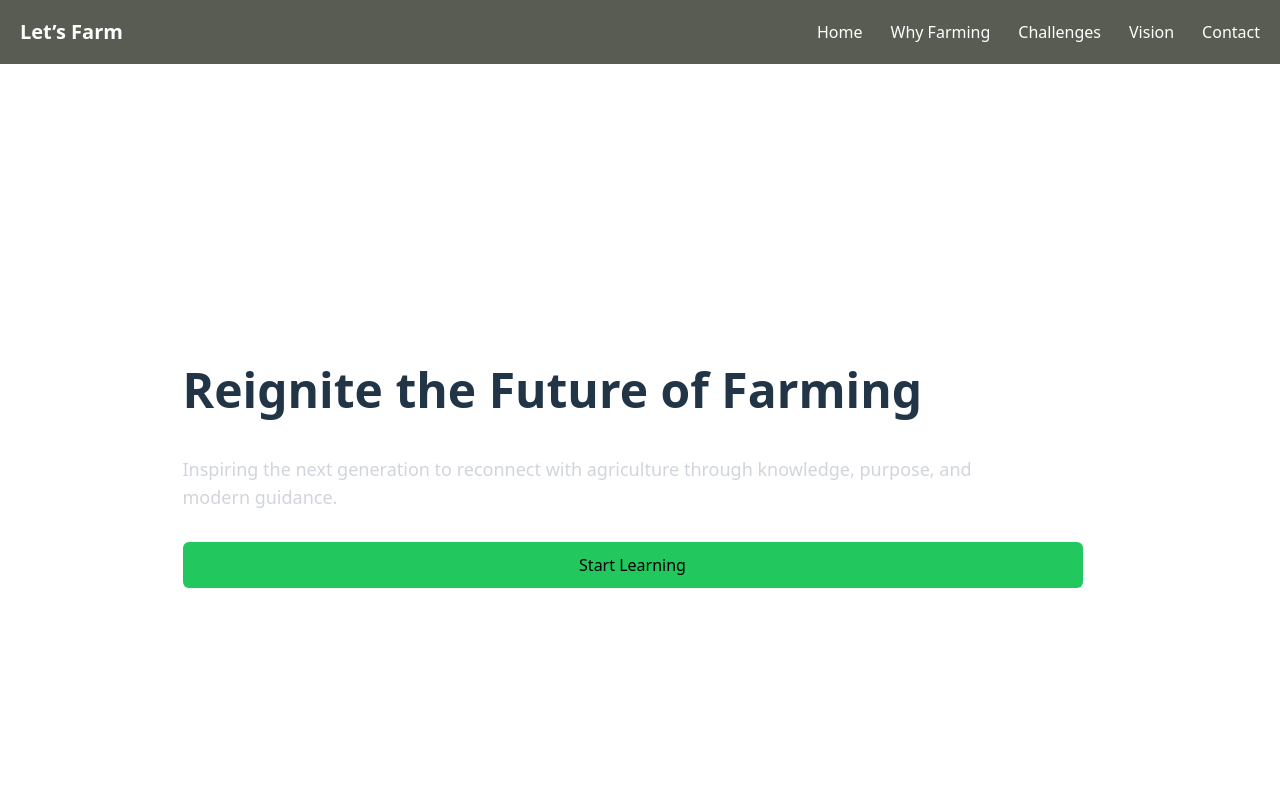
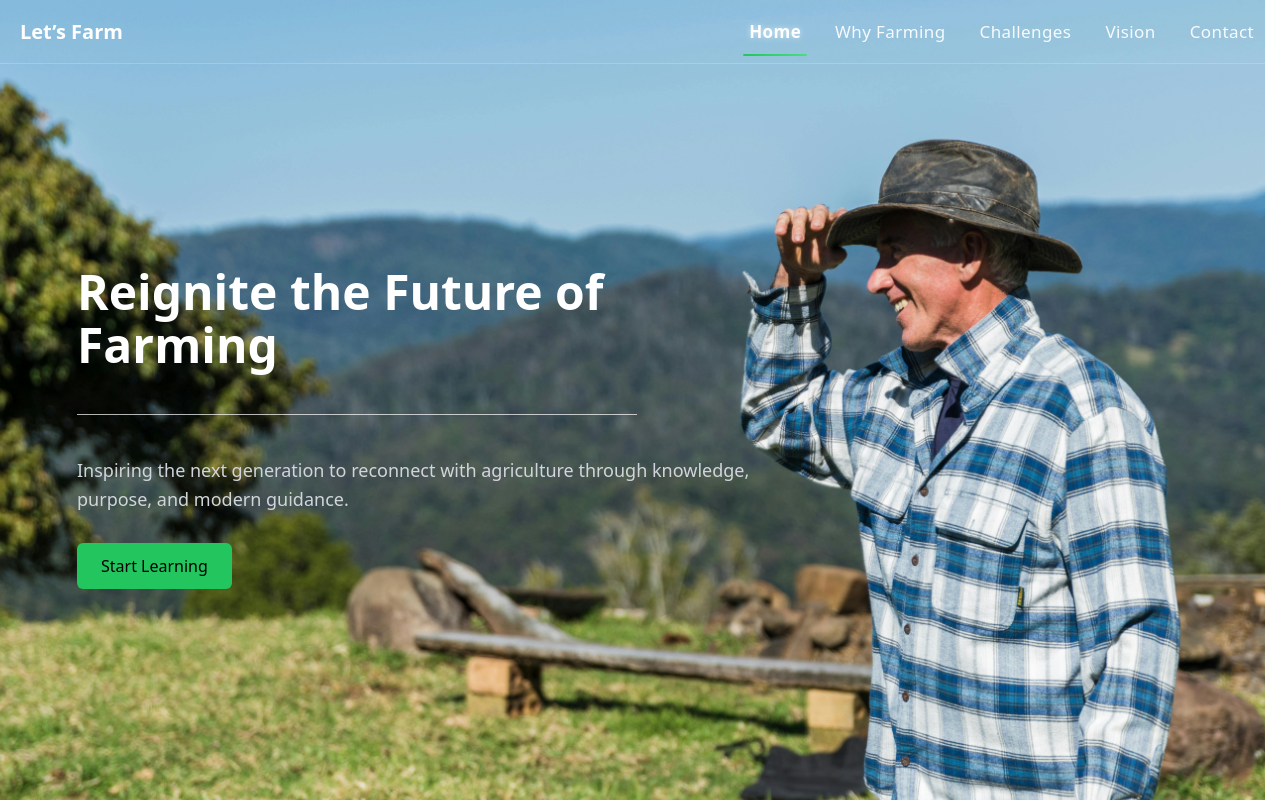
Before and after one commit to creat0r12/Lets-Farm, a React (Vite) app: page / in a window 1280 px wide. Shown: the top 800 px of the page. Built offline with nearby package versions, Linux system fonts and the light colour scheme.

Commit message:
till basic css

```diff
--- a/src/App.tsx
+++ b/src/App.tsx
@@ -3,17 +3,12 @@ import { Routes, Route } from "react-router-dom";
 
 import Navbar from "./components/Navbar";
 import Hero from "./components/Hero";
-// import WhyFarming from "./components/WhyFarming";
-// import Vision from "./components/Vision";
-// import HowWeHelp from "./components/HowWeHelp";
 import Challenges from "./components/Challenges";
 import TopPanel from "./components/TopPanel";
 import GuidedLearning from "./components/GuidedLearning";
 import FarmingMethods from "./components/FarmingMethods";
 import LearningOverview from "./components/LearningOverview";
 import HomeSlider from "./components/HomeSlider";
-
-
 
 function App() {
   const [isPanelOpen, setIsPanelOpen] = useState(false);
@@ -31,7 +26,11 @@ function App() {
 
   return (
     <>
-      <Navbar onSelect={handleNavSelect} />
+      {/* NAVBAR */}
+      <Navbar
+        onSelect={handleNavSelect}
+        isTopPanelOpen={isPanelOpen}
+      />
 
       {/* PAGE ROUTES */}
       <Routes>
@@ -44,10 +43,6 @@ function App() {
               <HomeSlider />
               <Challenges />
               <FarmingMethods />
-
-
-
-
             </>
           }
         />
@@ -62,14 +57,13 @@ function App() {
             </>
           }
         />
-
       </Routes>
 
-      {/* OVERLAY PANEL (NOT A PAGE) */}
+      {/* TOP OVERLAY PANEL */}
       <TopPanel
         isOpen={isPanelOpen}
         onClose={() => setIsPanelOpen(false)}
-        title={activeSection.toUpperCase()}
+        title={activeSection ? activeSection.toUpperCase() : ""}
       >
         {activeSection === "why" && (
           <p>
--- a/src/components/Challenges.css
+++ b/src/components/Challenges.css
@@ -24,6 +24,7 @@
 .challenges li {
   margin-bottom: 10px;
   color: #e0e0e0;
+
 }
 
 .highlight {
--- a/src/components/Hero.css
+++ b/src/components/Hero.css
@@ -1,20 +1,27 @@
 .hero {
-  padding: 80px 60px;
-  max-width: 900px;
-  margin: 0 auto;
+  margin-left: 61px;
+  width: 700px;
+
+  min-height: calc(100vh - 64px);
+
+  padding: 1rem 1rem 2rem;
   text-align: left;
-   min-height: calc(100vh - 64px);
-  padding: 1.5rem 1rem;
+
   display: flex;
   flex-direction: column;
   justify-content: center;
+
+  transform: translateY(-40px); /* keep vertical balance */
 }
 
+/* MAIN HEADING — clean, no glow */
 .hero h1 {
   font-size: 48px;
   margin-bottom: 20px;
+  color: #ffffff;
 }
 
+/* PARAGRAPH — readable & calm */
 .hero p {
   font-size: 18px;
   line-height: 1.6;
@@ -22,22 +29,32 @@
   color: #d1d5db;
 }
 
+/* BUTTON — simple & clear */
 .hero button {
   padding: 12px 24px;
   font-size: 16px;
-  background-color: #22c75e;
+  background-color: #22c55e;
   color: #000000;
   border: none;
   border-radius: 6px;
   cursor: pointer;
 }
 
+/* DIVIDER — simple thin line, no glow */
+.hero-divider {
+  width: 560px;
+  max-width: 90%;
+  height: 1px;
+  margin: 1.4rem 0;
+  background: rgba(255, 255, 255, 0.7);
+}
+
 
 
 /* for mobile */
-@media (max-width: 768px) {
+/* @media (max-width: 768px) {
   .hero h1 {
-    font-size: 28px;   /* was too big */
+    font-size: 28px;
     line-height: 1.3;
   }
 
@@ -50,5 +67,5 @@
     width: fit-content;
     align-self: center;
   }
-}
+} */
 /* for mobile  */
--- a/src/components/Hero.tsx
+++ b/src/components/Hero.tsx
@@ -2,11 +2,20 @@ import "./Hero.css";
 import { useNavigate } from "react-router-dom";
 
 const Hero = () => {
-  const navigate = useNavigate(); // ✅ hook inside component
+  const navigate = useNavigate();
 
   return (
     <section className="hero">
+      {/* Main content */}
+      <div className="hero-main">
         <h1>Reignite the Future of Farming</h1>
+      </div>
+
+      {/* Divider line */}
+      <div className="hero-divider"></div>
+
+      {/* Small / supporting content */}
+      <div className="hero-sub">
         <p>
           Inspiring the next generation to reconnect with agriculture through
           knowledge, purpose, and modern guidance.
@@ -21,6 +30,7 @@ const Hero = () => {
         >
           Start Learning
         </button>
+      </div>
     </section>
   );
 };
--- a/src/components/Navbar.css
+++ b/src/components/Navbar.css
@@ -6,7 +6,7 @@
   align-items: center;
 
   padding: 0 20px;             /* MOBILE SAFE */
-  background-color: #1b1f12b9;
+  background-color: #d7ffff07;
   color: white;
   box-sizing: border-box;
 
@@ -25,19 +25,83 @@
 .nav-links {
   list-style: none;
   display: flex;
-  gap: 28px;
+  align-items: center;
+
+  gap: 22px;                 /* balanced spacing */
   margin: 0;
   padding: 0;
-  font-size: 16px;
+
+  font-size: 17px;           /* slightly enlarged */
+  font-weight: 500;
+  letter-spacing: 0.4px;
 }
 
 
+
+
 .nav-links li {
+  position: relative;
   cursor: pointer;
+  padding: 6px 6px;
+
+color: rgba(255, 255, 255, 0.92);
+  font-size: 17px;
+  font-weight: 500;
+  letter-spacing: 0.4px;
+
+  transition:
+    color 0.25s ease,
+    text-shadow 0.25s ease,
+    transform 0.2s ease;
 }
 
+/* underline */
+.nav-links li::after {
+  content: "";
+  position: absolute;
+  left: 50%;
+  bottom: -6px;
+
+  width: 0%;
+  height: 2px;
+  background: linear-gradient(90deg, #22c55e, #4ade80);
+  border-radius: 2px;
+
+  transform: translateX(-50%);
+  transition: width 0.3s ease;
+}
+
+
+
+/* hover */
 .nav-links li:hover {
-    color: #22c55e;
+  color: rgba(255, 255, 255, 0.95);
+}
+
+.nav-links li:hover::after {
+  width: 100%;
+}
+
+.nav-links li:hover::after {
+  width: 100%;
+}
+
+
+
+/* =========================
+ACTIVE TAB (MAIN FEATURE)
+========================= */
+.nav-links li.active {
+  color: #ffffff;               /* keep text white */
+  font-weight: 600;
+
+  text-shadow:
+    0 0 6px rgba(255, 255, 255, 0.6); /* soft glow, readable */
+}
+
+.nav-links li.active::after {
+  width: 100%;
+  background: linear-gradient(90deg, #22c55e, #4ade80); /* green stays here */
 }
 
 .navbar-blur {
@@ -45,6 +109,24 @@
   opacity: 0.6;
   pointer-events: none;
 }
+
+.navbar {
+  border-bottom: 1px solid rgba(255, 255, 255, 0.18);
+}
+
+
+
+/* =========================
+NAVBAR + TOP PANEL BLEND
+========================= */
+.navbar.navbar-panel-open {
+  background: rgba(63, 63, 62, 0.536); /* SAME as TopPanel */
+  backdrop-filter: blur(8px);
+  -webkit-backdrop-filter: blur(8px);
+
+  transition: background-color 0.s ease;
+}
+
 
 @media (max-width: 768px) {
   .navbar {
@@ -55,8 +137,9 @@
     font-size: 16px;
   }
 
-  .nav-links {
+   .nav-links {
     gap: 14px;
-    font-size: 13px;
+    font-size: 14px;
+    letter-spacing: 0.3px;
   }
 }
--- a/src/components/Navbar.tsx
+++ b/src/components/Navbar.tsx
@@ -1,22 +1,41 @@
+import { useState } from "react";
 import "./Navbar.css";
 
 type NavbarProps = {
   onSelect: (section: string) => void;
+  isTopPanelOpen: boolean;
 };
 
-function Navbar({ onSelect }: NavbarProps) {
+function Navbar({ onSelect, isTopPanelOpen }: NavbarProps) {
+  const [active, setActive] = useState("home");
+
+  const handleClick = (section: string) => {
+    setActive(section);
+    onSelect(section);
+  };
+
   return (
-    <nav className="navbar">
-      <div className="logo" onClick={() => onSelect("home")}>
+    <nav className={`navbar ${isTopPanelOpen ? "navbar-panel-open" : ""}`}>
+      <div className="logo" onClick={() => handleClick("home")}>
         Let’s Farm
       </div>
 
       <ul className="nav-links">
-        <li onClick={() => onSelect("home")}>Home</li>
-        <li onClick={() => onSelect("why")}>Why Farming</li>
-        <li onClick={() => onSelect("challenges")}>Challenges</li>
-        <li onClick={() => onSelect("vision")}>Vision</li>
-        <li onClick={() => onSelect("contact")}>Contact</li>
+        <li className={active === "home" ? "active" : ""} onClick={() => handleClick("home")}>
+          Home
+        </li>
+        <li className={active === "why" ? "active" : ""} onClick={() => handleClick("why")}>
+          Why Farming
+        </li>
+        <li className={active === "challenges" ? "active" : ""} onClick={() => handleClick("challenges")}>
+          Challenges
+        </li>
+        <li className={active === "vision" ? "active" : ""} onClick={() => handleClick("vision")}>
+          Vision
+        </li>
+        <li className={active === "contact" ? "active" : ""} onClick={() => handleClick("contact")}>
+          Contact
+        </li>
       </ul>
     </nav>
   );
--- a/src/components/TopPanel.css
+++ b/src/components/TopPanel.css
@@ -1,21 +1,29 @@
 .top-panel {
   position: fixed;
-  top: 64px; /* height of navbar */
+  top: 64px; /* navbar height */
   left: 0;
   width: 100%;
   height: calc(60vh - 64px);
+
   background: rgba(63, 63, 62, 0.536);
   backdrop-filter: blur(8px);
   -webkit-backdrop-filter: blur(8px);
+
   z-index: 1000;
 
-/* CLOSED state */
-opacity: 0;
-transform: translateY(-20px);
-pointer-events: none;
-transition: opacity 0.3s ease, transform 0.3s ease;
+  /* CLOSED STATE */
+  opacity: 0;
+  transform: translateY(-12px);
+  pointer-events: none;
+
+
+
+  transition:
+   opacity 0.4s ease,
+  transform 0.4s ease;
 
 }
+
 
 .top-panel.open {
   opacity: 1;
--- a/src/index.css
+++ b/src/index.css
@@ -30,10 +30,10 @@ body {
   min-height: 100vh;
   padding-top: 64px; /* navbar height */
   /* timepass  */
-  /* background-image: url("./assets/bg2.jpg");
+  background-image: url("./assets/bg2.jpg");
   background-size: cover;
   background-repeat: no-repeat;
-  background-attachment: fixed;  */
+  background-attachment: fixed;
 
   /* background-position: center; */
  /* timepass */
```
Also changed, not shown: src/assets/bg2.jpg. Lines whose indentation alone changed are shown as unchanged.
